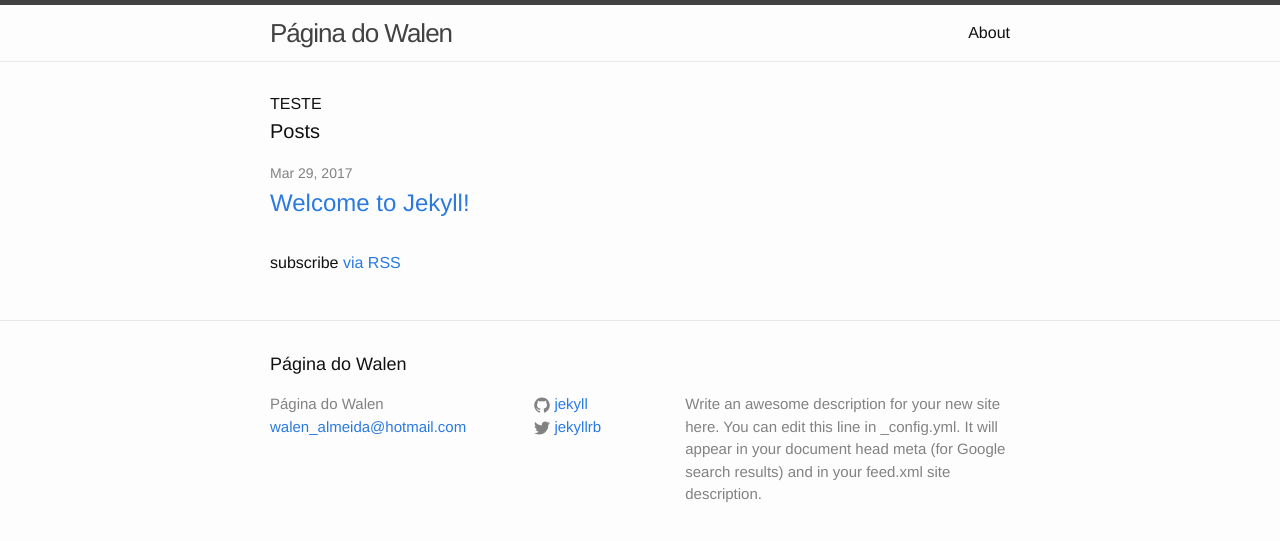
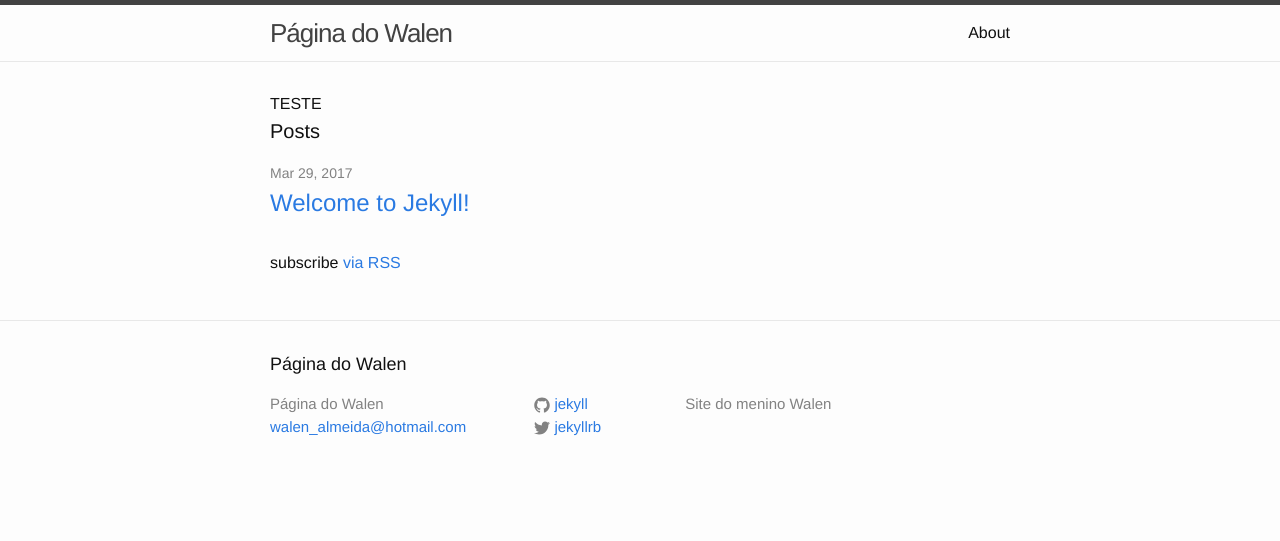
Before and after one commit to walensep/walensep.github.io, a Jekyll site: the page built from index.html, in a window 1280 px wide. Shown: the top 541 px of the page. Built offline with Jekyll 4.4.1, drawn with Linux system fonts in a browser that asks for light colours.

Commit message:
Update _config.yml

```diff
--- a/_config.yml
+++ b/_config.yml
@@ -9,11 +9,9 @@
 title: Página do Walen
 email: walen_almeida@hotmail.com
 description: > # this means to ignore newlines until "baseurl:"
-  Write an awesome description for your new site here. You can edit this
-  line in _config.yml. It will appear in your document head meta (for
-  Google search results) and in your feed.xml site description.
+  Site do menino Walen
 baseurl: "" # the subpath of your site, e.g. /blog
-url: "http://yourdomain.com" # the base hostname & protocol for your site
+url:  # the base hostname & protocol for your site
 twitter_username: jekyllrb
 github_username:  jekyll
 
```
